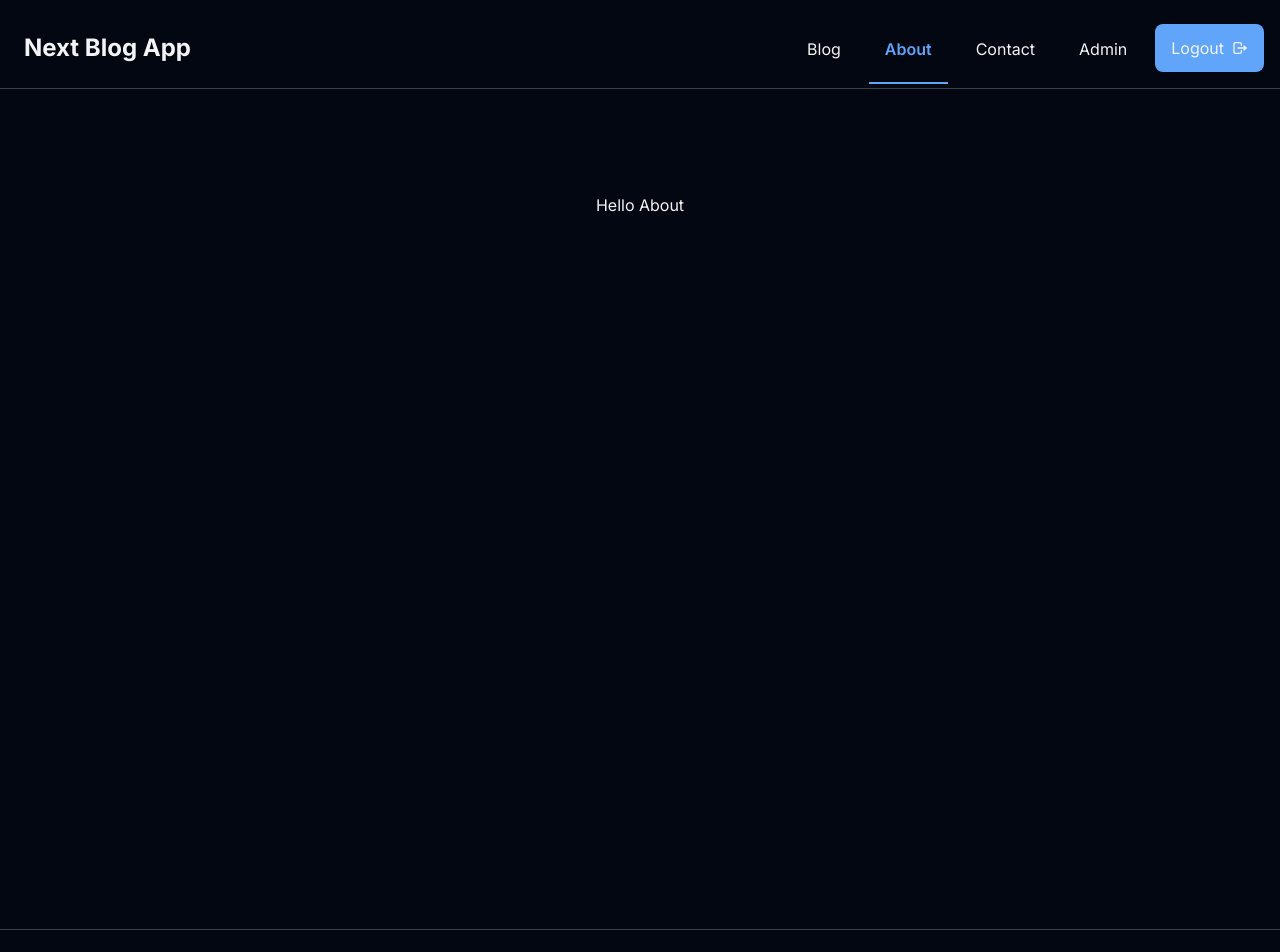
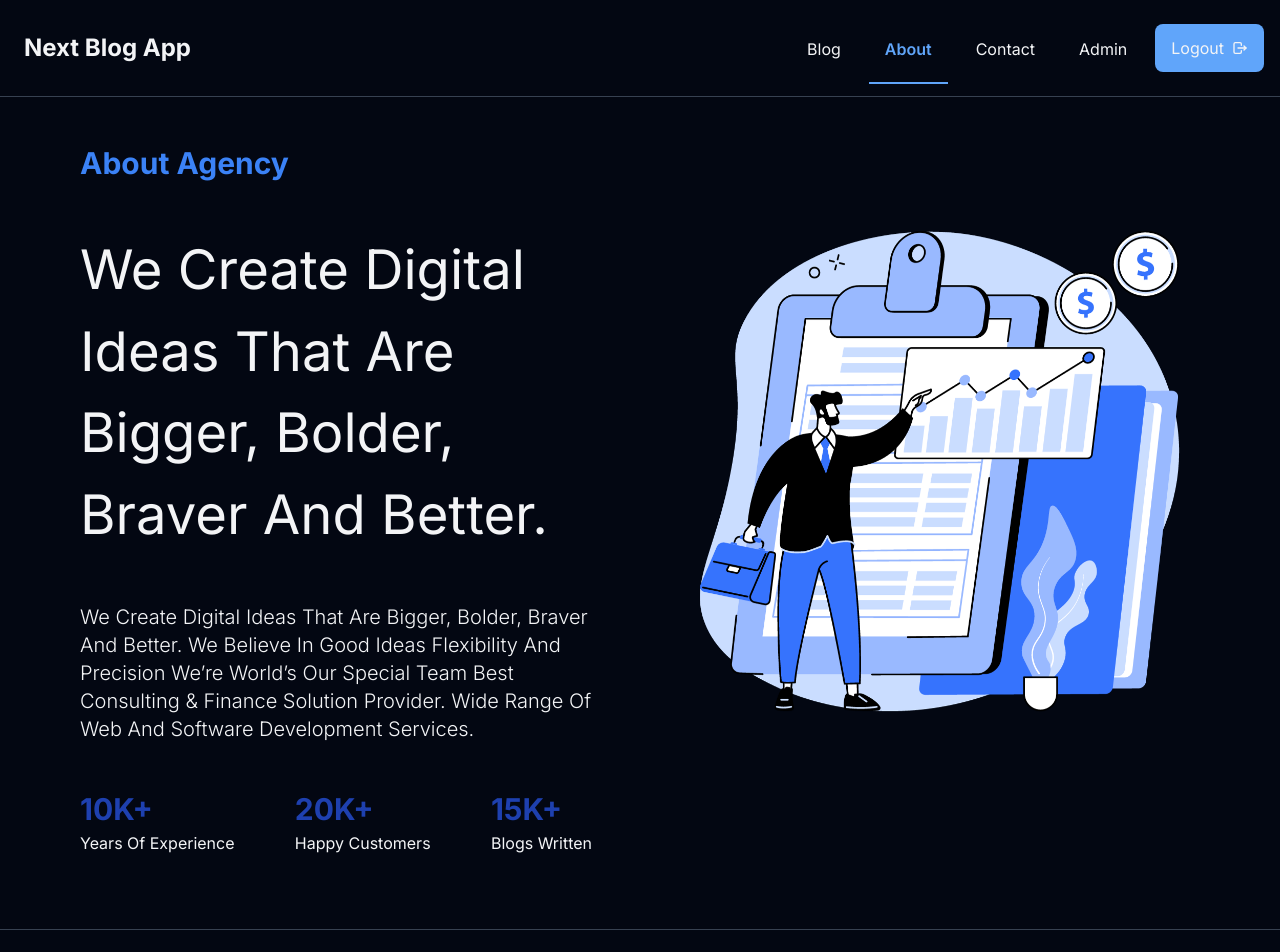
Before and after one commit to AhmedOsman101/next-blog-app, a Next.js app: page /about in a window 1280 px wide. Shown: the top 952 px of the page. Built offline with nearby package versions, Linux system fonts and the light colour scheme.

Commit message:
Finished about page Moved the navbar spacer to the main layout Adjusted homepage

```diff
--- a/src/app/about/page.jsx
+++ b/src/app/about/page.jsx
@@ -1,8 +1,59 @@
+import Image from "next/image";
+
+export const metadata = {
+	title: "About Page",
+};
+
 const About = () => {
 	return (
-		<main className="flex min-h-dvh flex-col items-center justify-between p-24">
-			hello About
-		</main>
+		<>
+			<div className="flex gap-24">
+				<div className="flex flex-1 flex-col gap-12">
+					<h2 className="text-3xl text-blue-500 font-bold mt-12">
+						About Agency
+					</h2>
+					<h1 className="text-[3.4rem]">
+						We create digital ideas that are bigger, bolder, braver
+						and better.
+					</h1>
+					<p className="text-xl font-light">
+						We create digital ideas that are bigger, bolder, braver
+						and better. We believe in good ideas flexibility and
+						precision We’re world’s Our Special Team best consulting
+						& finance solution provider. Wide range of web and
+						software development services.
+					</p>
+					<div className="flex items-center justify-between">
+						<div className="flex flex-col gap-1">
+							<h1 className="text-3xl text-blue-800 font-bold">
+								10K+
+							</h1>
+							<p>Years of experience</p>
+						</div>
+						<div className="flex flex-col gap-1">
+							<h1 className="text-3xl text-blue-800 font-bold">
+								20K+
+							</h1>
+							<p>Happy customers</p>
+						</div>
+						<div className="flex flex-col gap-1">
+							<h1 className="text-3xl text-blue-800 font-bold">
+								15K+
+							</h1>
+							<p>Blogs written</p>
+						</div>
+					</div>
+				</div>
+				<div className="flex-1 relative">
+					<Image
+						src="/imgs/about.png"
+						alt="about image"
+						fill
+						className="object-contain"
+					/>
+				</div>
+			</div>
+		</>
 	);
 };
 
--- a/src/app/layout.jsx
+++ b/src/app/layout.jsx
@@ -18,7 +18,10 @@ export default function RootLayout({ children }) {
 		<html lang="en" className="dark">
 			<body className={`${inter.className} bg-gray-950 text-gray-100`}>
 				<Navbar />
-				{children}
+				<hr />
+				<main className="flex min-h-dvh flex-col items-center px-20">
+					{children}
+				</main>
 				<Footer />
 			</body>
 		</html>
--- a/src/app/page.jsx
+++ b/src/app/page.jsx
@@ -2,8 +2,8 @@ import Image from "next/image";
 
 const Home = () => {
 	return (
-		<main className="flex min-h-dvh flex-col items-center">
-			<div className="flex justify-between w-full px-20 gap-24 items-stretch">
+		<>
+			<div className="flex justify-between w-full gap-24 items-stretch">
 				<div className="flex-1 flex flex-col gap-12">
 					<h1 className="text-[65px]">Creative Thoughts Agency.</h1>
 					<p className="text-xl">
@@ -33,7 +33,7 @@ const Home = () => {
 					<Image src="/imgs/hero.svg" alt="hero" fill />
 				</div>
 			</div>
-		</main>
+		</>
 	);
 };
 
--- a/src/components/navbar/Navbar.jsx
+++ b/src/components/navbar/Navbar.jsx
@@ -77,12 +77,12 @@ const Navbar = () => {
 								strokeLinecap="round"
 								strokeLinejoin="round"
 								strokeWidth="2"
-								d="M4 6h16M4 12h16M4 18h16"></path>
+								d="M4 6h16M4 12h16M4 18h16"
+							/>
 						</svg>
 					</button>
 				</div>
 			</header>
-			<hr className="-my-2 mb-2" />
 		</>
 	);
 };
```
